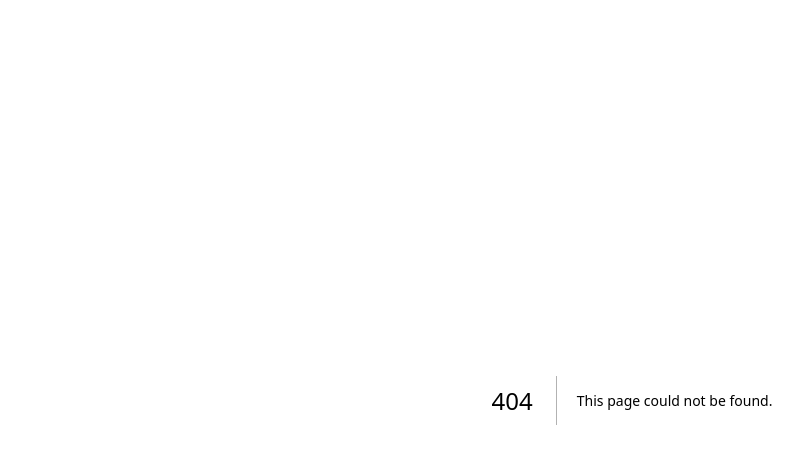
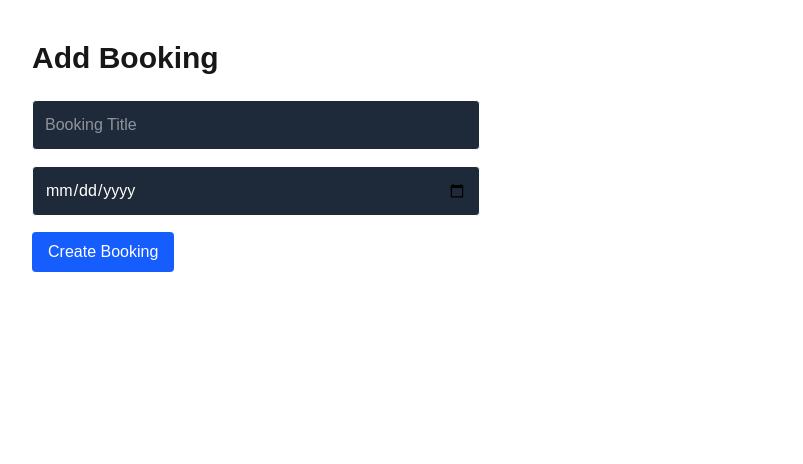
Before and after one commit to 123ayush/cleanflow, a Next.js app: page /bookings in a window 1280 px wide. Before the commit this address had no page. Shown: the top 464 px of the page, without its empty margins (8-811 px from the left). Built offline with nearby package versions, Linux system fonts and the light colour scheme; no server answers.

Commit message:
Add booking creation feature

```diff
--- /dev/null
+++ b/app/bookings/page.tsx
@@ -0,0 +1,69 @@
+
+"use client";
+
+import { useState } from "react";
+import {supabase} from "@/lib/supabase";
+
+export default function BookingsPage() {
+  const [title, setTitle] = useState("");
+  const [date, setDate] = useState("");
+
+const createBooking = async () => {
+    const{ data } = await supabase.auth.getUser();
+    if (!data.user) {
+        alert("You must be logged in to create a booking.");
+        return;
+    }
+      const { error } = await supabase.from("bookings").insert([
+        {
+           title: title,
+           date: date,
+           user_id: data.user.id,
+        },
+    ]);
+    if (error) {
+        alert(error.message);
+    }
+        else {
+            alert("Booking created successfully!");
+            setTitle("");
+            setDate("");
+        }
+    };
+
+
+
+  return (
+    <div className="p-10">
+      <h1 className="text-3xl font-bold mb-6">
+        Add Booking
+      </h1>
+
+      <div className="max-w-md space-y-4">
+
+        <input
+          type="text"
+          placeholder="Booking Title"
+          value={title}
+          onChange={(e) => setTitle(e.target.value)}
+          className="w-full border p-3 rounded text-white bg-gray-800"
+        />
+
+        <input
+          type="date"
+          value={date}
+          onChange={(e) => setDate(e.target.value)}
+          className="w-full border p-3 rounded text-white bg-gray-800"
+        />
+
+        <button
+            onClick={createBooking}
+            className="bg-blue-600 text-white px-4 py-2 rounded"
+        >
+          Create Booking
+        </button>
+
+      </div>
+    </div>
+  );
+}
```
